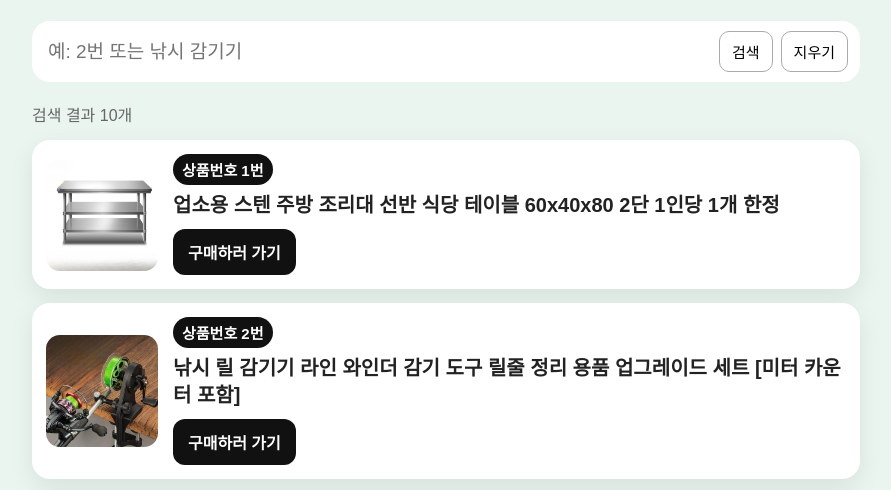
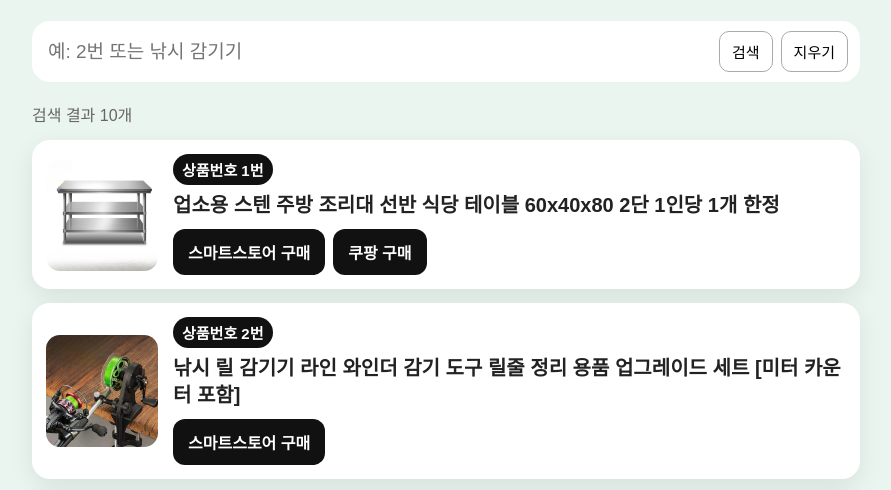
Before and after one commit to itstem123/itstem-product-finder, a plain HTML site: page index.html in a window 1280 px wide. Shown: the part 262-752 px from the top of the page, without its empty margins (194-1085 px from the left). Drawn offline with Linux system fonts and the light colour scheme.

Commit message:
Add files via upload

```diff
--- a/index.html
+++ b/index.html
@@ -91,6 +91,7 @@ h1{
   margin:7px 0 10px;
   overflow-wrap:anywhere;
 }
+.buyrow{display:flex;gap:8px;flex-wrap:wrap}
 .buy{
   display:inline-block;
   background:#111;color:#fff;
@@ -192,7 +193,7 @@ const DATA=Array.isArray(window.PRODUCTS)?window.PRODUCTS:[];const q=document.ge
    }
  }
  count.textContent='검색 결과 '+rows.length+'개';
- list.innerHTML=rows.map(x=>`<div class="card">${x.image?`<img class="thumb" src="${x.image}">`:'<div class="ph">🛍️</div>'}<div><span class="badge">상품번호 ${x.internal_no}번</span><div class="name">${x.name}</div><a class="buy" href="${x.url}" target="_blank">구매하러 가기</a></div></div>`).join('')||'<p>검색 결과가 없습니다.</p>'
+ list.innerHTML=rows.map(x=>`<div class="card">${x.image?`<img class="thumb" src="${x.image}">`:'<div class="ph">🛍️</div>'}<div><span class="badge">상품번호 ${x.internal_no}번</span><div class="name">${x.name}</div><div class="buyrow">${x.url?`<a class="buy" href="${x.url}" target="_blank" rel="noopener">스마트스토어 구매</a>`:''}${x.coupang_url?`<a class="buy" href="${x.coupang_url}" target="_blank" rel="noopener">쿠팡 구매</a>`:''}</div></div></div>`).join('')||'<p>검색 결과가 없습니다.</p>'
 }
 q.addEventListener('input',render);
 q.addEventListener('keydown',e=>{if(e.key==='Enter'){e.preventDefault();render();}});
--- a/products.js
+++ b/products.js
@@ -5,7 +5,8 @@ window.PRODUCTS = [
     "name": "업소용 스텐 주방 조리대 선반 식당 테이블 60x40x80 2단 1인당 1개 한정",
     "image": "images/13685511894.jpg",
     "url": "https://smartstore.naver.com/itstem123123/products/13685511894",
-    "keywords": "업소용 스텐 주방 조리대 선반 식당 테이블 60x40x80 2단 1인당 1개 한정"
+    "keywords": "업소용 스텐 주방 조리대 선반 식당 테이블 60x40x80 2단 1인당 1개 한정",
+    "coupang_url": "https://www.coupang.com/vp/products/9507861465?vendorItemId=95845603087"
   },
   {
     "internal_no": 2,
@@ -13,7 +14,8 @@ window.PRODUCTS = [
     "name": "낚시 릴 감기기 라인 와인더 감기 도구 릴줄 정리 용품 업그레이드 세트 [미터 카운터 포함]",
     "image": "images/13700267842.jpg",
     "url": "https://smartstore.naver.com/itstem123123/products/13700267842",
-    "keywords": "낚시 릴 감기기 라인 와인더 감기 도구 릴줄 정리 용품 업그레이드 세트 [미터 카운터 포함]"
+    "keywords": "낚시 릴 감기기 라인 와인더 감기 도구 릴줄 정리 용품 업그레이드 세트 [미터 카운터 포함]",
+    "coupang_url": ""
   },
   {
     "internal_no": 3,
@@ -21,7 +23,8 @@ window.PRODUCTS = [
     "name": "서버랙 벽걸이형 네트워크 랙 4 U 디럭스 530x400x240 벽걸이형 바닥형",
     "image": "images/13700268351.jpg",
     "url": "https://smartstore.naver.com/itstem123123/products/13700268351",
-    "keywords": "서버랙 벽걸이형 네트워크 랙 4 U 디럭스 530x400x240 벽걸이형 바닥형"
+    "keywords": "서버랙 벽걸이형 네트워크 랙 4 U 디럭스 530x400x240 벽걸이형 바닥형",
+    "coupang_url": ""
   },
   {
     "internal_no": 4,
@@ -29,7 +32,8 @@ window.PRODUCTS = [
     "name": "윤활유 내마모 테스트기 연료 기름 구리스 공업소 280W 디지털",
     "image": "images/13701069188.jpg",
     "url": "https://smartstore.naver.com/itstem123123/products/13701069188",
-    "keywords": "윤활유 내마모 테스트기 연료 기름 구리스 공업소 280W 디지털"
+    "keywords": "윤활유 내마모 테스트기 연료 기름 구리스 공업소 280W 디지털",
+    "coupang_url": ""
   },
   {
     "internal_no": 5,
@@ -37,6 +41,7 @@ window.PRODUCTS = [
     "name": "야외 베란다 철제 방수 청소도구 정리함",
     "image": "images/13701070024.jpg",
     "url": "https://smartstore.naver.com/itstem123123/products/13701070024",
+    "coupang_url": "",
     "keywords": "야외 베란다 철제 방수 청소도구 정리함"
   },
   {
@@ -45,6 +50,7 @@ window.PRODUCTS = [
     "name": "야외 테라스 정원 테이블 세트 플라스틱 우드 휴게 공간용",
     "image": "images/13701070612.jpg",
     "url": "https://smartstore.naver.com/itstem123123/products/13701070612",
+    "coupang_url": "",
     "keywords": "야외 테라스 정원 테이블 세트 플라스틱 우드 휴게 공간용"
   },
   {
@@ -53,6 +59,7 @@ window.PRODUCTS = [
     "name": "산업용 미스트 선풍기 가습 냉풍기 강력 수냉식 업소용 야외용",
     "image": "images/13702375692.jpg",
     "url": "https://smartstore.naver.com/itstem123123/products/13702375692",
+    "coupang_url": "",
     "keywords": "산업용 미스트 선풍기 가습 냉풍기 강력 수냉식 업소용 야외용"
   },
   {
@@ -61,7 +68,8 @@ window.PRODUCTS = [
     "name": "플라스틱 대형 직사각형 수납함 뚜껑 포함 물류용 박스 755 박스 [815x570x505 mm] 옐로우 뚜껑 없음",
     "image": "images/13707333359.jpg",
     "url": "https://smartstore.naver.com/itstem123123/products/13707333359",
-    "keywords": "플라스틱 대형 직사각형 수납함 뚜껑 포함 물류용 박스 755 박스 [815x570x505 mm] 옐로우 뚜껑 없음"
+    "keywords": "플라스틱 대형 직사각형 수납함 뚜껑 포함 물류용 박스 755 박스 [815x570x505 mm] 옐로우 뚜껑 없음",
+    "coupang_url": ""
   },
   {
     "internal_no": 9,
@@ -69,7 +77,8 @@ window.PRODUCTS = [
     "name": "회전 서가 원형 흰색 선반 슬라이딩 회전책장 잡지 공간분리 원목업그레이드카멜 3단 확대 배송입",
     "image": "images/13720636322.jpg",
     "url": "https://smartstore.naver.com/itstem123123/products/13720636322",
-    "keywords": "회전 서가 원형 흰색 선반 슬라이딩 회전책장 잡지 공간분리 원목업그레이드카멜 3단 확대 배송입"
+    "keywords": "회전 서가 원형 흰색 선반 슬라이딩 회전책장 잡지 공간분리 원목업그레이드카멜 3단 확대 배송입",
+    "coupang_url": ""
   },
   {
     "internal_no": 10,
@@ -77,6 +86,7 @@ window.PRODUCTS = [
     "name": "업소용 닭털 제거기계 자동 제모기 세척 처리장비 분무형 전동 깃털 탈모기 40L스탠다드핏 탈비둘기 탈계불가",
     "image": "images/13720639918.jpg",
     "url": "https://smartstore.naver.com/itstem123123/products/13720639918",
-    "keywords": "업소용 닭털 제거기계 자동 제모기 세척 처리장비 분무형 전동 깃털 탈모기 40L스탠다드핏 탈비둘기 탈계불가"
+    "keywords": "업소용 닭털 제거기계 자동 제모기 세척 처리장비 분무형 전동 깃털 탈모기 40L스탠다드핏 탈비둘기 탈계불가",
+    "coupang_url": ""
   }
 ];
```
